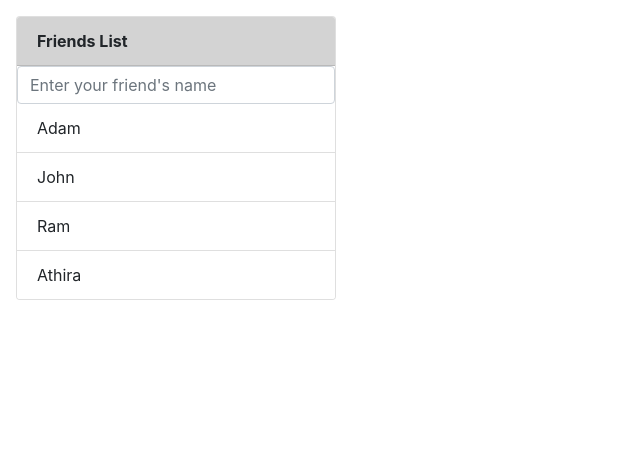
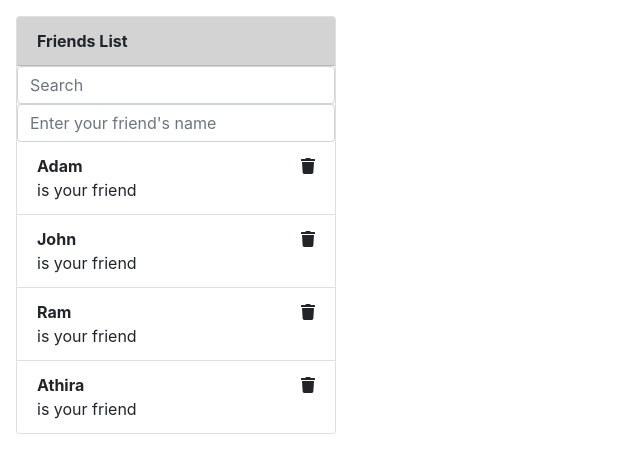
Before and after one commit to SharikaKP/friend-list, a React (Create React App) app: page / in a window 1280 px wide. Shown: the top 456 px of the page, without its empty margins (0-640 px from the left). Built offline with nearby package versions, Linux system fonts and the light colour scheme.

Commit message:
Version_2

```diff
--- a/src/components/FriendList/index.js
+++ b/src/components/FriendList/index.js
@@ -1,10 +1,11 @@
-import React, { useState } from "react";
+import React, { useState, useMemo } from "react";
 import Card from "react-bootstrap/Card";
 import ListGroup from "react-bootstrap/ListGroup";
 import Form from "react-bootstrap/Form";
 import Col from "react-bootstrap/Col";
 import Row from "react-bootstrap/Row";
-
+import { FontAwesomeIcon } from "@fortawesome/react-fontawesome";
+import { faTrash } from "@fortawesome/free-solid-svg-icons";
 import "./styles.css";
 
 const FriendList = () => {
@@ -15,30 +16,68 @@ const FriendList = () => {
     { id: 3, name: "Athira" },
   ]);
   const [newName, setNewName] = useState();
-  const handleSubmit = (event) => {
-    event.preventDefault();
-    event.target.reset();
-    setList([...list, { id: list.length, name: newName }]);
+  const onSubmit = (event) => {
+    if (event.charCode === 13) {
+      event.preventDefault();
+      setNewName('');
+      setList([...list, { id: list.length, name: newName }]);
+    }
   };
+  const [search, setSearch] = useState("");
+  const onDelete = (id) => {
+    setList(list.filter((item) => item.id != id));
+  };
+  const onSearchChange = (value) => {
+    setSearch(value);
+  };
+
+  const listData = useMemo(() => {
+    let modifiedList = list;
+    if (search) {
+      modifiedList = modifiedList.filter((item) =>
+        item.name.toLowerCase().includes(search.toLowerCase())
+      );
+    }
+    return modifiedList;
+  }, [list, search]);
+
   return (
-    <Card class="card">
-      <Card.Header class="card-header">
+    <Card className="card">
+      <Card.Header className="card-header">
         <strong>Friends List</strong>
       </Card.Header>
       <ListGroup variant="flush">
-        <Form onSubmit={handleSubmit}>
+        <Form>
+          <Row>
+            <Col>
+              <Form.Control
+                placeholder="Search"
+                onChange={(e) => onSearchChange(e.target.value)}
+              />
+            </Col>
+          </Row>
           <Row>
             <Col>
               <Form.Control
                 onChange={(event) => setNewName(event.target.value)}
                 placeholder="Enter your friend's name"
+                onKeyPress={onSubmit}
+                value={newName}
               />
             </Col>
           </Row>
         </Form>
-        {list.length > 0 &&
-          list.map((item) => (
-            <ListGroup.Item key={item.id}>{item.name}</ListGroup.Item>
+        {listData.length > 0 &&
+          listData.map((item) => (
+            <ListGroup.Item key={item.id}>
+              <div className="list-item">
+                <strong>{item.name}</strong>
+                <div>is your friend</div>
+              </div>
+              <span className="icon" onClick={() => onDelete(item.id)}>
+                <FontAwesomeIcon icon={faTrash} />
+              </span>
+            </ListGroup.Item>
           ))}
       </ListGroup>
     </Card>
--- a/src/components/FriendList/styles.css
+++ b/src/components/FriendList/styles.css
@@ -6,3 +6,10 @@
 .card-header {
   background-color: lightgray;
 }
+.list-item {
+  display: inline-block;
+}
+.icon {
+  float: right;
+  cursor: pointer;
+}
```
